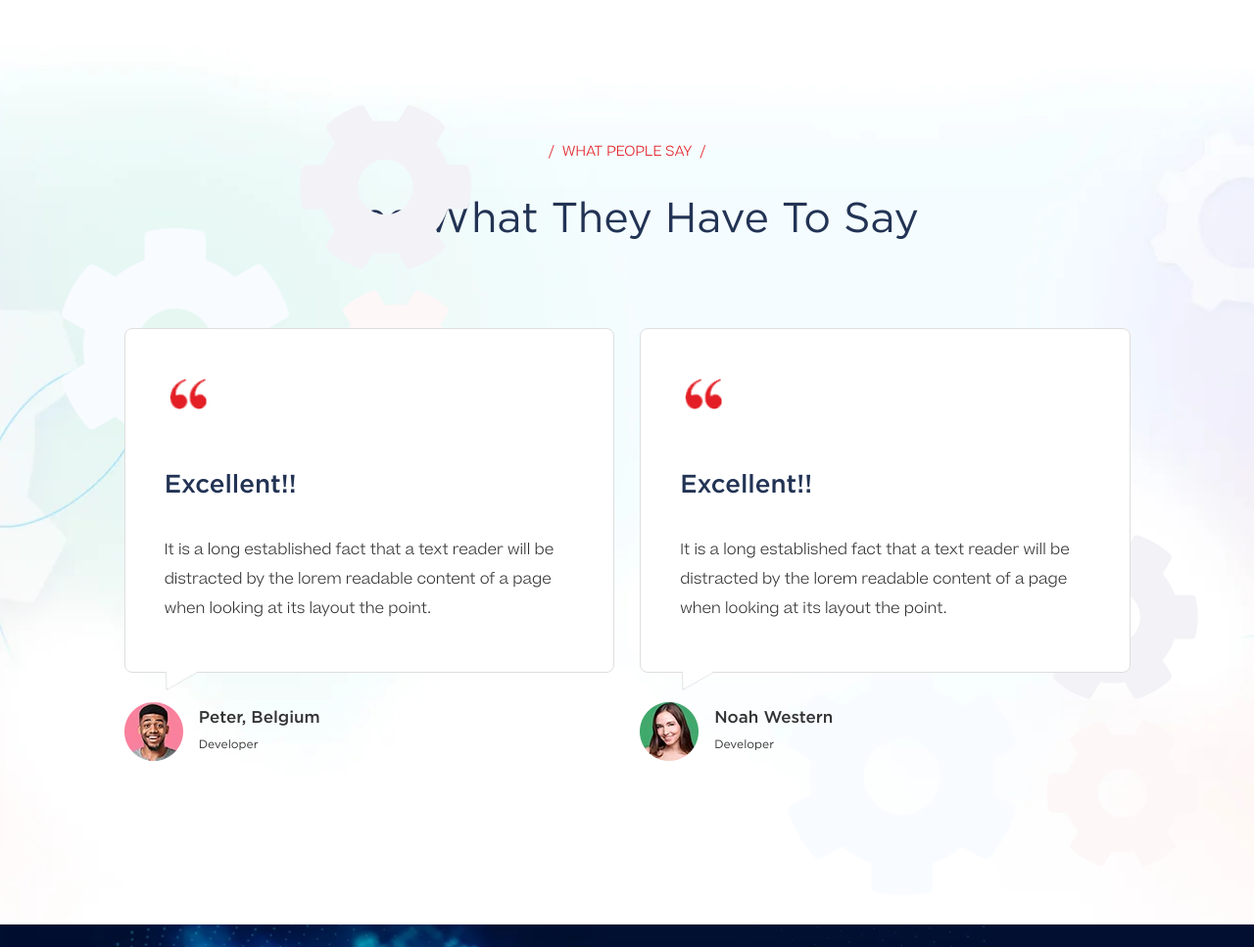
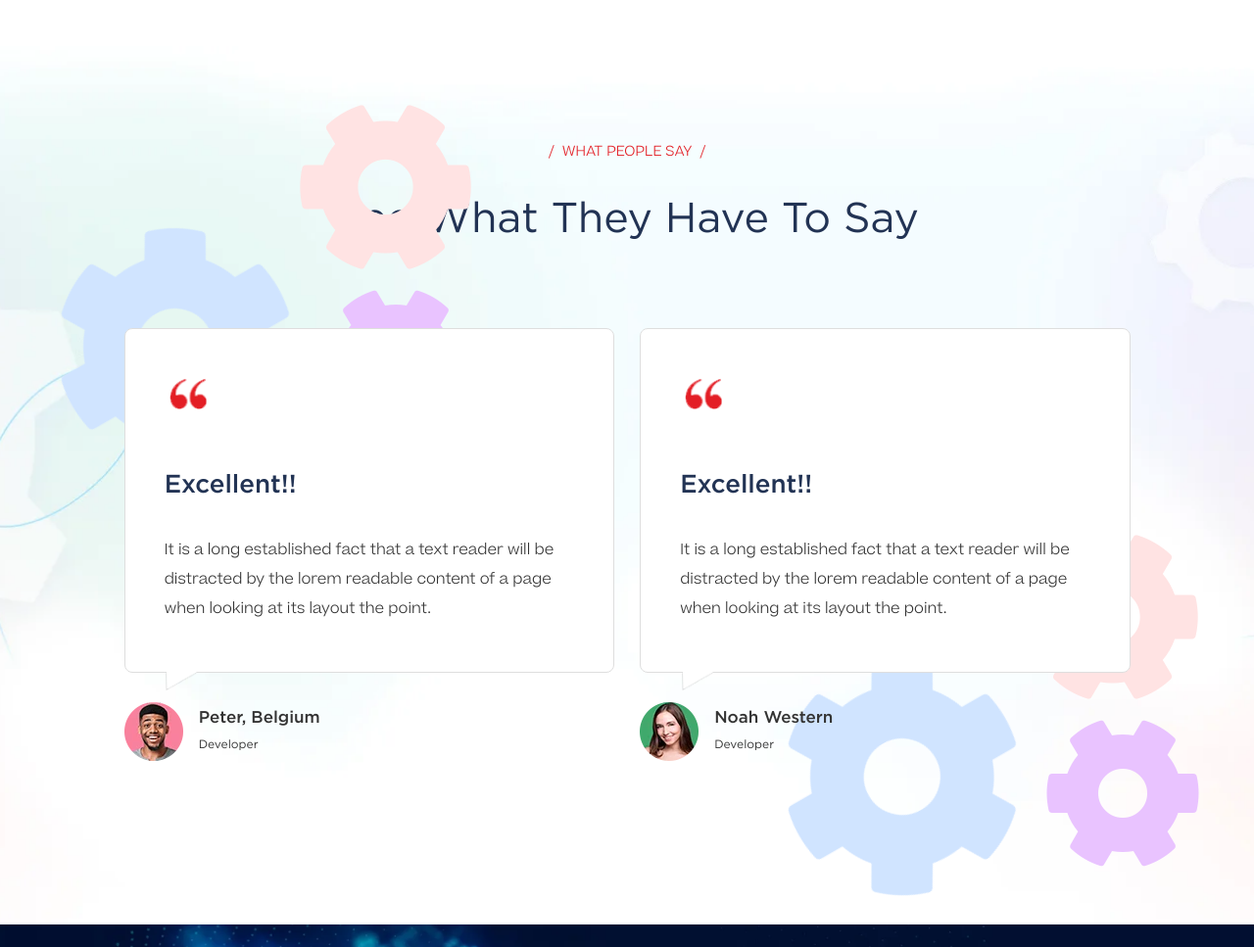
Before and after one commit to swagata-codearts/goodwebdesign, a plain HTML site: page index.html in a window 1280 px wide. Shown: the part 4890-5857 px from the top of the page at 98% size. Drawn offline with Linux system fonts and the light colour scheme.

Commit message:
cogs color changes

```diff
--- a/css/fdev-sb.css
+++ b/css/fdev-sb.css
@@ -618,15 +618,15 @@
 }
 .three-cogs .icon-sm {
   font-size: 160px;
-  color: #fef7f7;
+  color: #e9c3ff;
 }
 .three-cogs .icon-md {
   font-size: 180px;
-  color: #f3f2f6;
+  color: #ffe3e3;
 }
 .three-cogs .icon-lg {
   font-size: 250px;
-  color: #f8fbff;
+  color: #d0e4ff;
 }
 .three-cogs .icon-bottom, .three-cogs .icon-top {
   right: 0;
```
